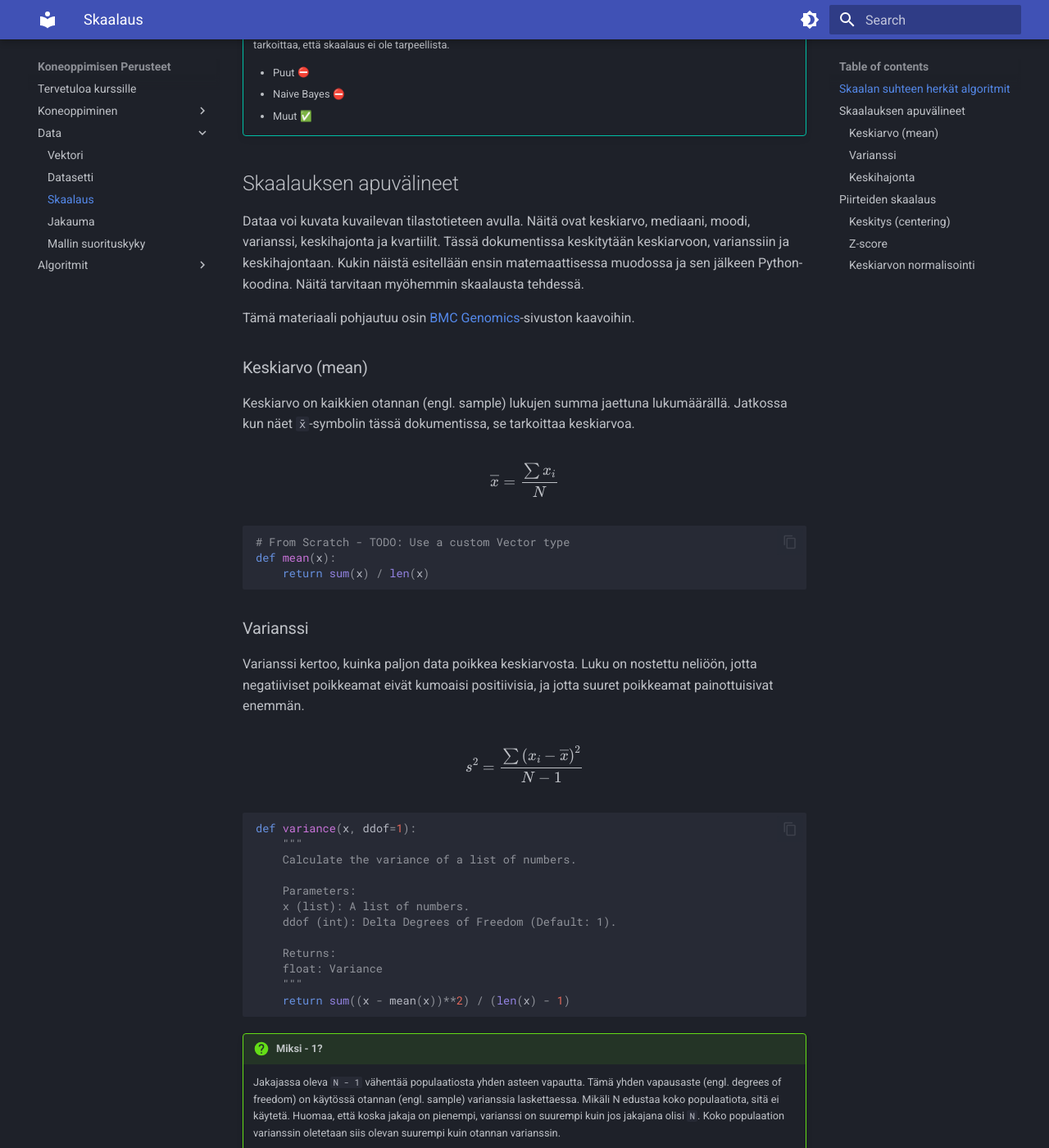
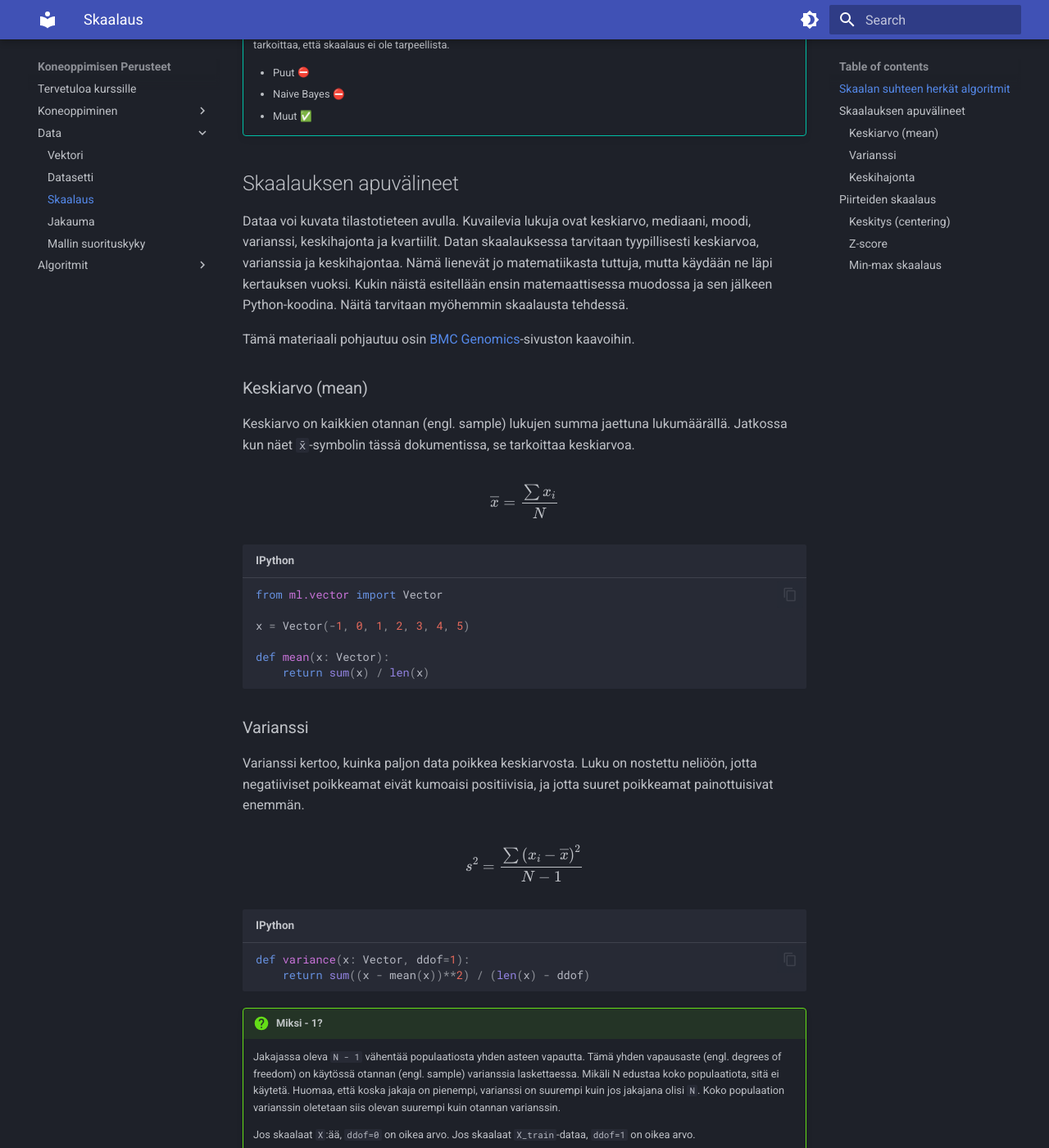
Before and after one commit to sourander/ml-perusteet, an MkDocs documentation site: the page built from docs/data/skaalaus.md, in a window 1280 px wide and 1400 px high, scrolled down 548 px. Shown: the whole window at 82% size. Built offline with MkDocs 1.6.1 and Material for MkDocs 9.7.7, drawn with Linux system fonts in a browser that asks for light colours; emoji names are drawn with the system emoji font; some of the changed text lies outside the part shown.

Commit message:
Minor rewrites

````diff
--- a/docs/data/skaalaus.md
+++ b/docs/data/skaalaus.md
@@ -13,10 +13,9 @@
     * Muut :white_check_mark:
 
 
-
 ## Skaalauksen apuvälineet
 
-Dataa voi kuvata kuvailevan tilastotieteen avulla. Näitä ovat keskiarvo, mediaani, moodi, varianssi, keskihajonta ja kvartiilit. Tässä dokumentissa keskitytään keskiarvoon, varianssiin ja keskihajontaan. Kukin näistä esitellään ensin matemaattisessa muodossa ja sen jälkeen Python-koodina. Näitä tarvitaan myöhemmin skaalausta tehdessä.
+Dataa voi kuvata tilastotieteen avulla. Kuvailevia lukuja ovat keskiarvo, mediaani, moodi, varianssi, keskihajonta ja kvartiilit. Datan skaalauksessa tarvitaan tyypillisesti keskiarvoa, varianssia ja keskihajontaa. Nämä lienevät jo matematiikasta tuttuja, mutta käydään ne läpi kertauksen vuoksi. Kukin näistä esitellään ensin matemaattisessa muodossa ja sen jälkeen Python-koodina. Näitä tarvitaan myöhemmin skaalausta tehdessä.
 
 Tämä materiaali pohjautuu osin [BMC Genomics](https://bmcgenomics.biomedcentral.com/articles/10.1186/1471-2164-7-142/tables/1)-sivuston kaavoihin.
 
@@ -28,9 +27,12 @@
 {\overline{x}} = \frac{\sum x_{i}}{N}
 $$
 
-```python
-# From Scratch - TODO: Use a custom Vector type
-def mean(x):
+```python title="IPython"
+from ml.vector import Vector
+
+x = Vector(-1, 0, 1, 2, 3, 4, 5)
+
+def mean(x: Vector):
     return sum(x) / len(x)
 ```
 
@@ -42,24 +44,16 @@
 s^{2} = \frac{\sum \left( {x_{i} - {\overline{x}} } \right) ^{2}}{N - 1}
 $$
 
-```python
-def variance(x, ddof=1):
-    """
-    Calculate the variance of a list of numbers.
-
-    Parameters:
-    x (list): A list of numbers.
-    ddof (int): Delta Degrees of Freedom (Default: 1).
-
-    Returns:
-    float: Variance
-    """
-    return sum((x - mean(x))**2) / (len(x) - 1)
+```python title="IPython"
+def variance(x: Vector, ddof=1):
+    return sum((x - mean(x))**2) / (len(x) - ddof)
 ```
 
 !!! question "Miksi - 1?"
 
     Jakajassa oleva `N - 1` vähentää populaatiosta yhden asteen vapautta. Tämä yhden vapausaste (engl. degrees of freedom) on käytössä otannan (engl. sample) varianssia laskettaessa. Mikäli N edustaa koko populaatiota, sitä ei käytetä. Huomaa, että koska jakaja on pienempi, varianssi on suurempi kuin jos jakajana olisi `N`. Koko populaation varianssin oletetaan siis olevan suurempi kuin otannan varianssin.
+
+    Jos skaalaat `X`:ää, `ddof=0` on oikea arvo. Jos skaalaat `X_train`-dataa, `ddof=1` on oikea arvo.
 
 ### Keskihajonta
 
@@ -69,9 +63,9 @@
 s = \sqrt{s^{2}}
 $$
 
-```python
-def std(x):
-    return variance(x) ** 0.5
+```python title="IPython"
+def std(x: Vector, **kwargs):
+    return variance(x, **kwargs) ** 0.5
 ```
 
 
@@ -87,10 +81,14 @@
 {\widetilde{x}} = x - {\overline{x}}
 $$
 
-```python
+```python title="IPython"
 def center(x):
     return x - mean(x)
 ```
+
+![Centering data before and after](../images/scaling_centered.png)
+
+**Kuvio 1:** *Vasemmassa histogrammissa näkyy alkuperäinen data, joka noudattaa suunnilleen normaalijakaumaa. Oikeassa histogrammissa näkyy keskitetty data, jossa keskiarvo on 0.*
 
 ### Z-score
 
@@ -100,34 +98,41 @@
 {z} = \frac{\widetilde{x}}{s}
 $$
 
-```python
-def z_score(x):
+```python title="IPython"
+def z_score(x: Vector):
     return center(x) / std(x)
 ```
+
+![Z-score scaling before and after](../images/scaling_z_score.png)
+
+**Kuvio 2:** *Vasemmassa histogrammissa on sama data kuin Kuviossa 1. Oikeassa histogrammissa näkyy Z-pisteytetty data, jossa keskiarvo on 0 ja keskihajonta on 1.*
 
 !!! tip
 
     Tulet törmäämään tähän usein eri koneoppimisesimerkeissä. Mikäli näet jossakin esimerkissä käytössä [StandardScaler](https://scikit-learn.org/stable/modules/generated/sklearn.preprocessing.StandardScaler.html)-esikäsittelijän, se on juurikin tämä.
 
-### Keskiarvon normalisointi
+### Min-max skaalaus
 
-Englanniksi tämä on range normalization tai mean normalization. Kun keskitetty data jaetaan suurimman ja pienimmän arvon erotuksella, saadaan arvot pakotettua välille -1 ja 1.
+Min-max skaalauksessa data skaalataan välille `[0,1]`. Tämä on meidän kurssin kontekstissa eli perinteisessä koneoppimisessa hieman Z-scorea eli standardiskaalausta harvinaisempi, mutta se on hyödyllinen esimerkiksi neuroverkkojen kanssa.
 
 $$
-x' = \frac{ \widetilde{x} }{ max(x) - min(x) }
+x' = \frac{ x - min(x) }{ max(x) - min(x) }
 $$
 
-In Python:
-
-```python
-def range_scale(x):
-    return center(x) / (max(x) - min(x))
+```python title="IPython"
+def min_max(x: Vector):
+    return (x - min(x)) / (max(x) - min(x))
 ```
 
 !!! tip
 
-    Huomaa tämän variantti, min-max skaalaus, jonka avulla skaalataan arvot välille 0 ja 1. Tällöin kaava on seuraava:
+    Huomaa tämän variantti, jossa skaalaksi voidaan asettaa haluttu alue, esimerkiksi $[a, b]$. Alla funktio kirjoitettu siten, että `minmax()` viittaa yllä näkyvään funktioon:
 
     $$
-    x' = \frac{ \widetilde{x} - min(x) }{ max(x) - min(x) }
+    f(x, a, b) = a + (b - a) \cdot minmax(x)
     $$
+
+    ```python title="IPython"
+    def minmax_scale(x, a=0, b=1):
+        return a + (b - a) * range_scale(x)
+    ```
````
Also changed, not shown: docs/algoritmit/linear/hill_climbing.md (+1 -1 lines), docs/koneoppiminen/miksi.md (+1 -1 lines), docs/koneoppiminen/tyonkulku.md (+15 -9 lines), docs/koneoppiminen/tyypit.md (+4 -6 lines), docs/koneoppiminen/yleista.md (+5 -4 lines), docs/images/scaling_centered.png (added), docs/images/scaling_z_score.png (added).
